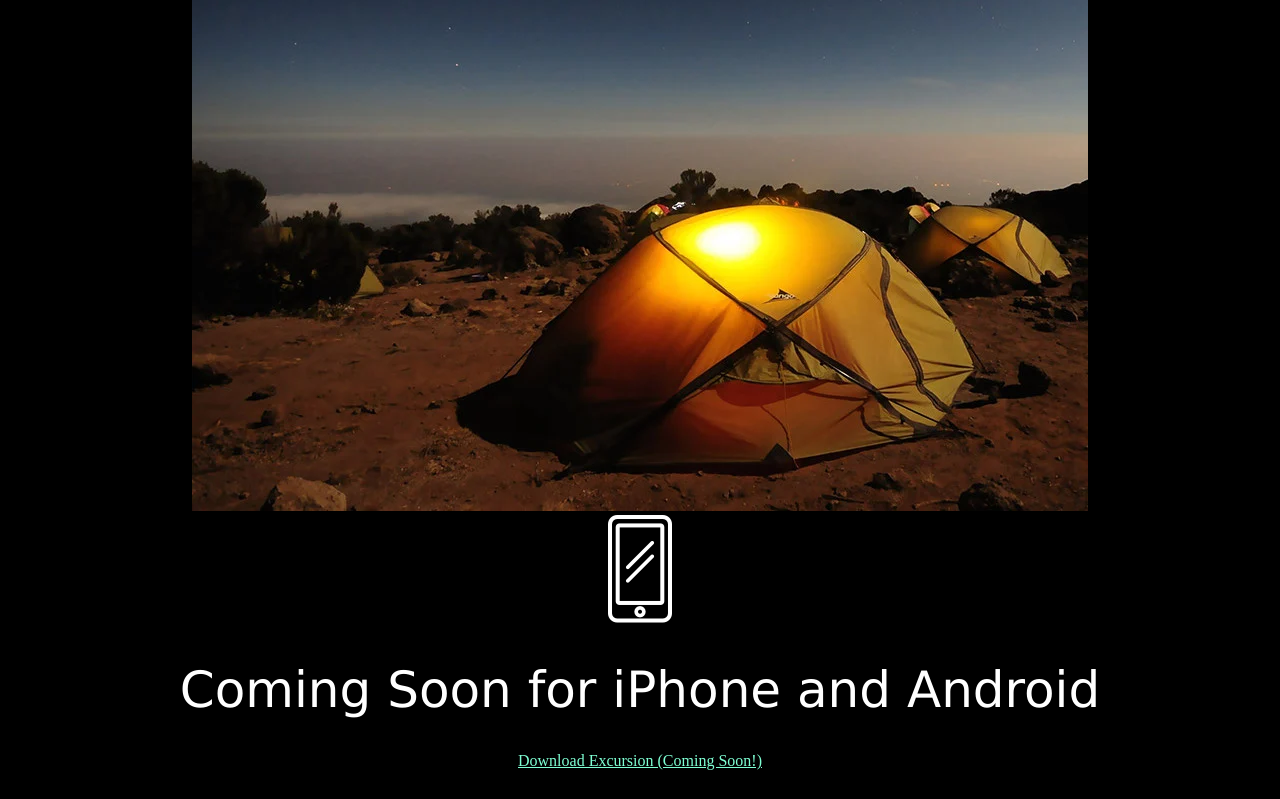
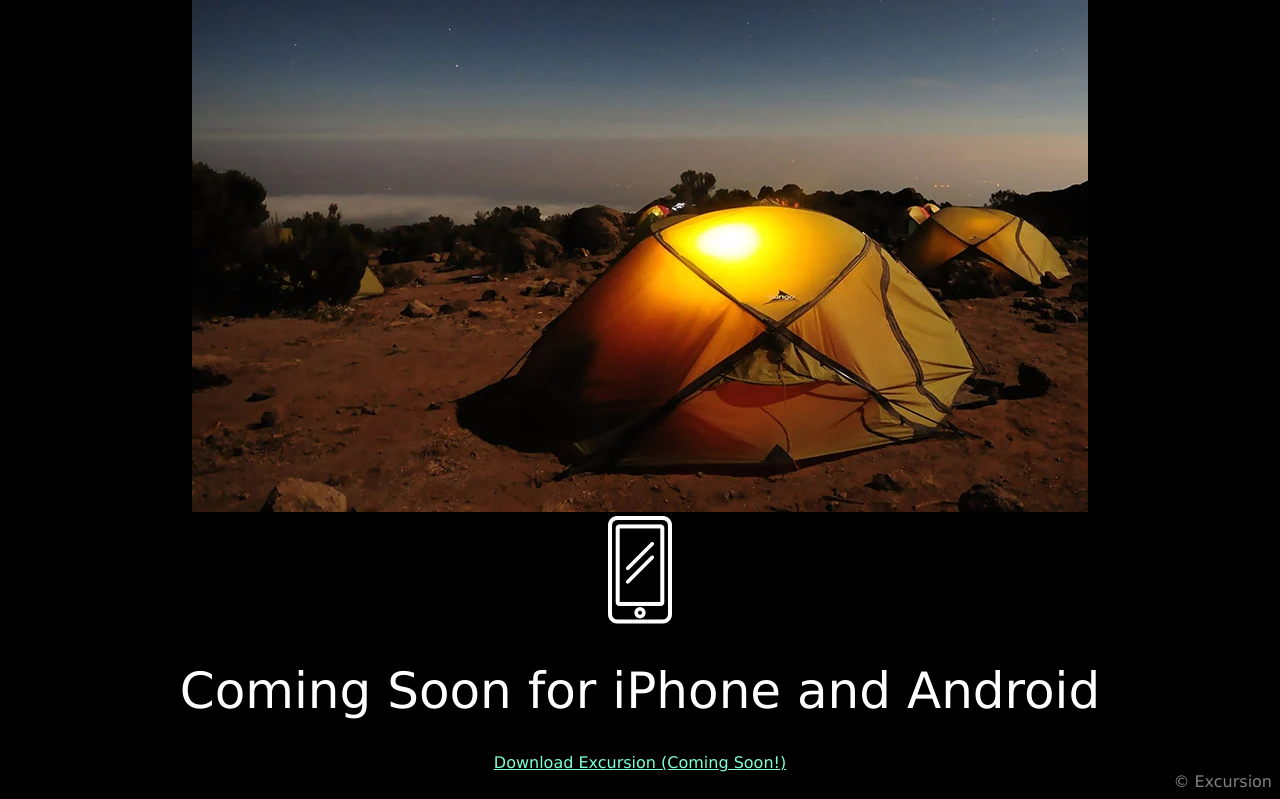
Before and after one commit to nesnuD/Excursion, a plain HTML site: page index.html in a window 1280 px wide. Shown: the part 491-1290 px from the top of the page. Before the commit the page ends 1269 px from the top, so only its background shows below. Drawn offline with Linux system fonts and the light colour scheme.

Commit message:
Added Footer

```diff
--- a/index.html
+++ b/index.html
@@ -31,4 +31,7 @@
             <a href="">Download Excursion (Coming Soon!)</a>
         </div>
     </body>
+    <footer>
+        <span>&copy; Excursion</span>
+    </footer>
 </html>
--- a/resources/styles.css
+++ b/resources/styles.css
@@ -2,11 +2,11 @@ html {
     text-align: center;
     align-items: center;
     background-color: black;
+    font-family: Verdana
 }
 
 h1, h3, p {
     color: white;
-    font-family: Verdana;
 }
 
 video {
@@ -33,3 +33,9 @@ a{
     font-size: 16px;
     color: aquamarine;
 }
+
+footer{
+    color: gray;
+    text-align: right;
+    align-items: right;
+}
```
